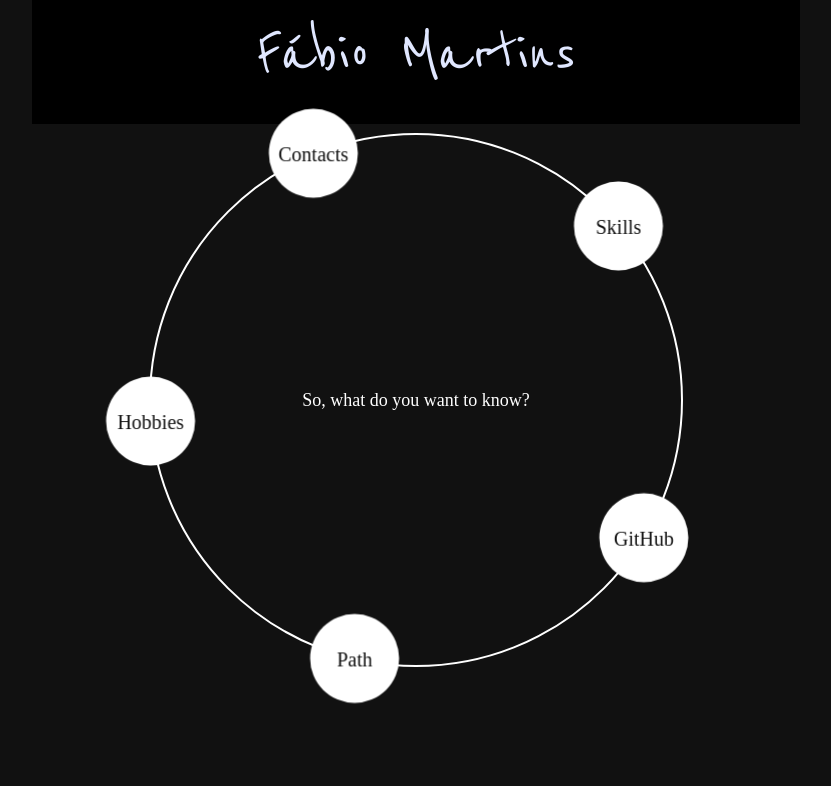
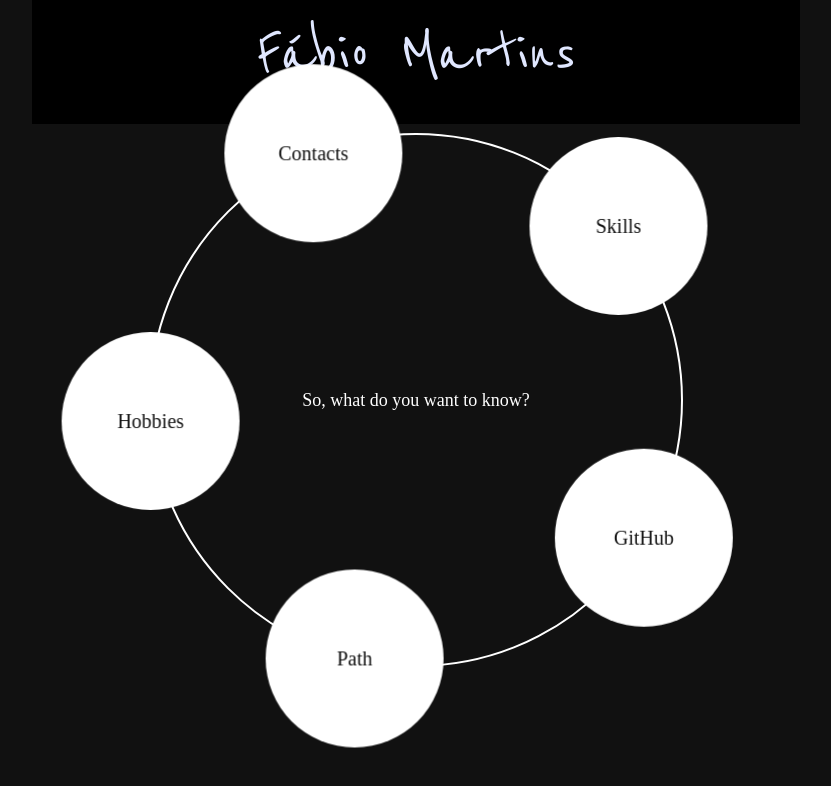
Before and after one commit to fMart8421/My-Website, a React (Create React App) app in the folder my-website/: page /home in a window 1280 px wide. Shown: the top 786 px of the page, without its empty margins (224-1055 px from the left). Built offline with nearby package versions, Linux system fonts and the light colour scheme; a web font is replaced by a local one.

Commit message:
added transition and formatted code

```diff
--- a/my-website/src/components/RoundedTopic/index.js
+++ b/my-website/src/components/RoundedTopic/index.js
@@ -1,9 +1,13 @@
 import React from 'react'
 
 const RoundedTopic = (props) => {
-    const className= "bg-white aspect-square text-dark-primary flex items-center justify-center h-1/6 " + props.className
+    const className = "bg-white aspect-square text-dark-primary flex items-center justify-center h-1/3 hover:scale-110 transition-all ease-linear " + props.className
     return (
-        <div className={className} style={props.style} onClick={props.onClick}>
+        <div
+            id={props.id}
+            className={className}
+            style={props.style}
+            onClick={props.onClick}>
             <p className="text-xl font-medium">{props.title}</p>
         </div>
     )
```
